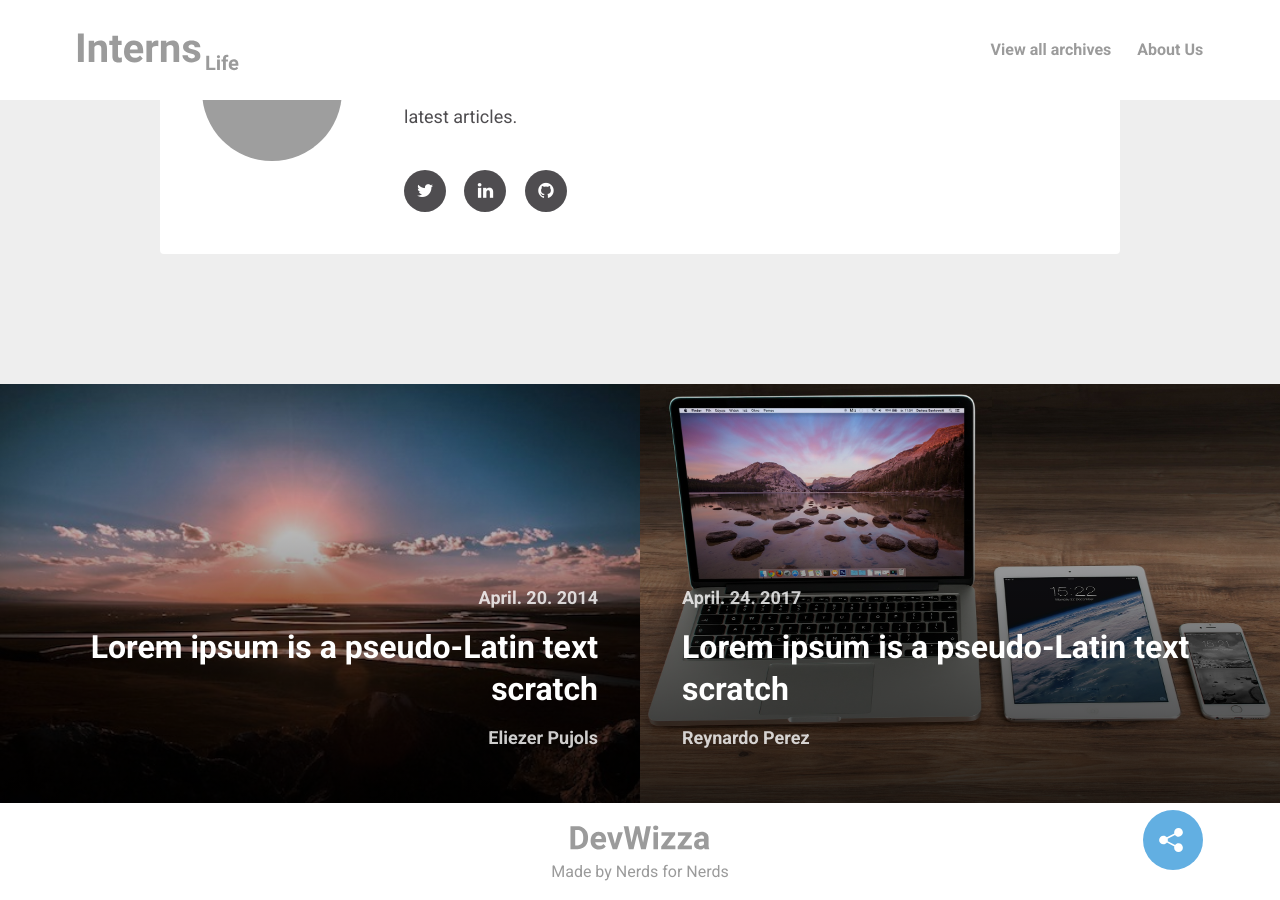
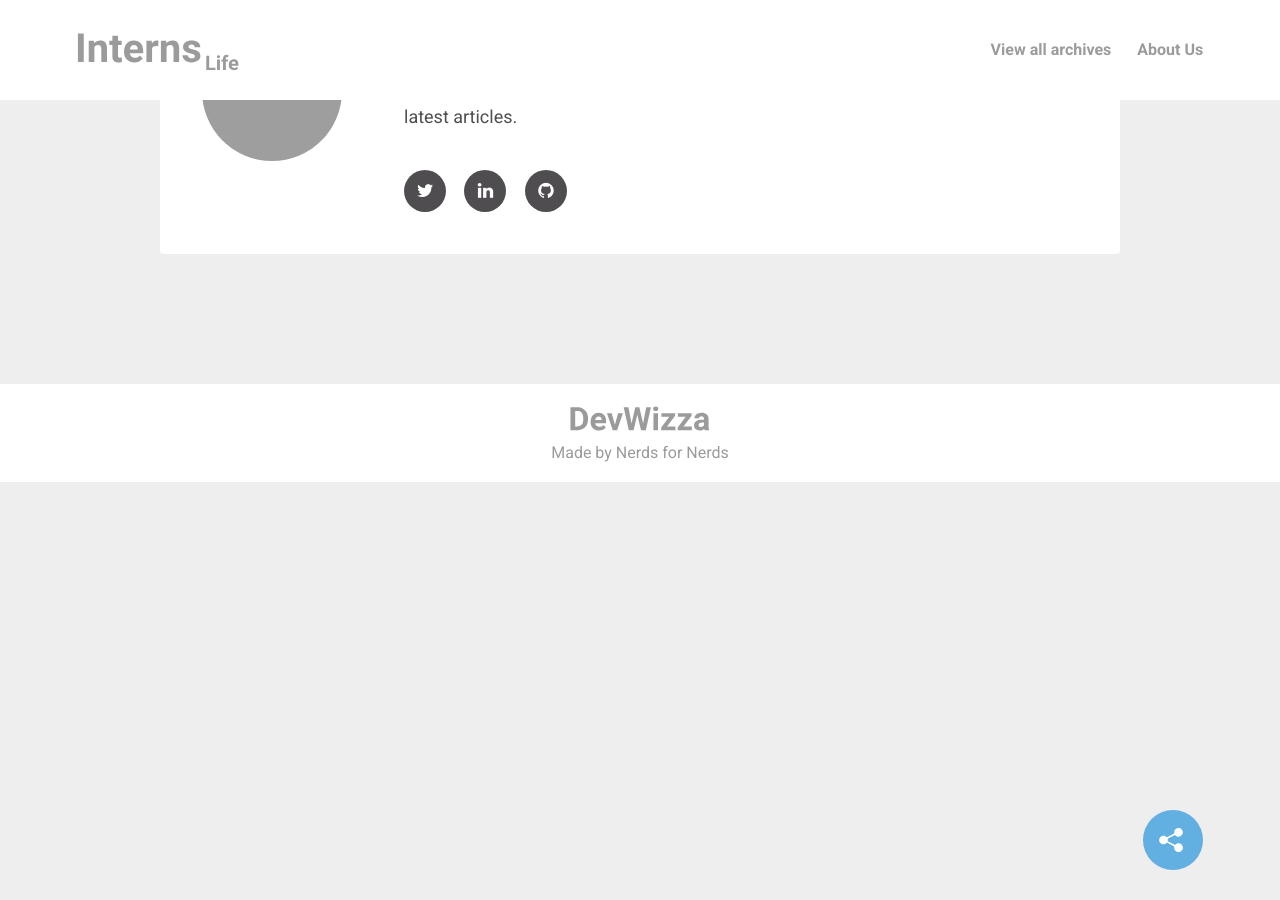
Before and after one commit to DevWizza/InternLife, a Jekyll site: the page built from _posts/2017-02-14-DevWizza.markdown, in a window 1280 px wide and 900 px high, scrolled down 2394 px. Built offline with Jekyll 4.4.1, drawn with Linux system fonts in a browser that asks for light colours; grey boxes are pictures that could not be loaded.

Commit message:
Only Showing Post Navigator When Needed

```diff
--- a/_layouts/dark-header-default.html
+++ b/_layouts/dark-header-default.html
@@ -1,7 +1,6 @@
 ---
 layout: default
 ---
-
 <!-- Header -->
 <header class="header header--transparent">
 	<span class="logo">
@@ -19,6 +18,46 @@ layout: default
 
 <main class="content content--no-padding">
 	{{content}}
+	<div class="author-info">
+		<img class="author-info__avatar" src="https://avatars1.githubusercontent.com/u/25558878" alt="">
+		<div class="author-info__content">
+			<h3 class="author-info__name">{{page.author}}</h3>
+			<p>Love the vibe? Follow Us on Facebook, Twitter, & Instagram. Stay up to date on the latest articles.</p>
+
+			<div class="author-info__social">
+				<a href="#"><i class="fa fa-twitter"></i></a>
+				<a href="#"><i class="fa fa-linkedin"></i></a>
+				<a href="#"><i class="fa fa-github"></i></a>
+			</div>
+		</div>
+	</div>
+
+	{% if page.previous.url or page.next.url %}
+
+	<div class="related-articles">
+
+		{% if page.previous.url %}
+
+		<div class="related-articles__prev" data-bg-image="{{ site.github.url | replace: 'http://', '//'}}/assets/img/2017-02-14/pic_1.jpg">
+			<div class="related-articles__date">{{page.previous.date}}</div>
+			<h3 class="related-articles__title">{{page.previous.title}}</h3>
+			<div class="related-articles__author">{{page.previous.author}}</div>
+		</div>
+
+
+		{% endif %} {% if page.next.url %}
+
+		<div class="related-articles__prev" data-bg-image="{{ site.github.url | replace: 'http://', '//'}}/assets/img/2017-02-14/pic_1.jpg">
+			<div class="related-articles__date">{{page.previous.date}}</div>
+			<h3 class="related-articles__title">{{page.previous.title}}</h3>
+			<div class="related-articles__author">{{page.previous.author}}</div>
+		</div>
+
+		{% endif %}
+
+	</div>
+
+	{% endif %}
 </main>
 
 <span class="share-button">
--- a/_posts/2017-02-14-DevWizza.markdown
+++ b/_posts/2017-02-14-DevWizza.markdown
@@ -45,31 +45,3 @@ tags:
 
     </div>
 </div>
-
-<div class="author-info">
-    <img class="author-info__avatar" src="https://avatars1.githubusercontent.com/u/25558878" alt="">
-    <div class="author-info__content">
-        <h3 class="author-info__name">{{page.author}}</h3>
-        <p>Love the vibe? Follow Us on Facebook, Twitter, & Instagram. Stay up to date on the latest articles.</p>
-
-        <div class="author-info__social">
-            <a href="#"><i class="fa fa-twitter"></i></a>
-            <a href="#"><i class="fa fa-linkedin"></i></a>
-            <a href="#"><i class="fa fa-github"></i></a>
-        </div>
-    </div>
-</div>
-
-<div class="related-articles">
-    <div class="related-articles__prev" data-bg-image="{{ site.github.url | replace: 'http://', '//'}}/assets/img/2017-02-14/pic_1.jpg">
-        <div class="related-articles__date">April. 20. 2014</div>
-        <h3 class="related-articles__title">Lorem ipsum is a pseudo-Latin text scratch</h3>
-        <div class="related-articles__author">Eliezer Pujols</div>
-    </div>
-
-    <div class="related-articles__next" data-bg-image="{{ site.github.url | replace: 'http://', '//'}}/assets/img/2017-02-14/pic_2.jpg">
-        <div class="related-articles__date">April. 24. 2017</div>
-        <h3 class="related-articles__title">Lorem ipsum is a pseudo-Latin text scratch</h3>
-        <div class="related-articles__author">Reynardo Perez</div>
-    </div>
-</div>
```
Also changed, not shown: _layouts/post.html (deleted, +0 -8 lines). Lines whose indentation alone changed are shown as unchanged.
